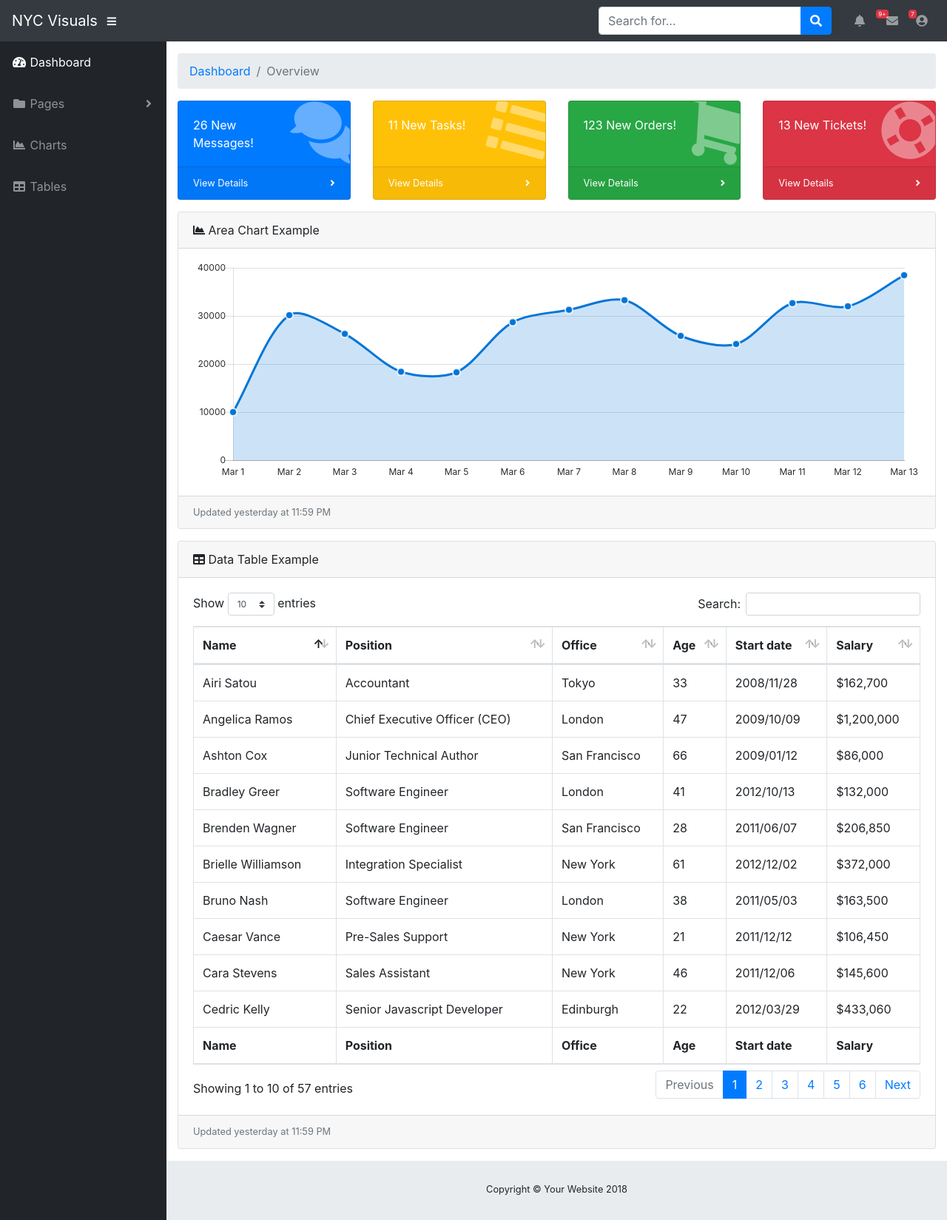
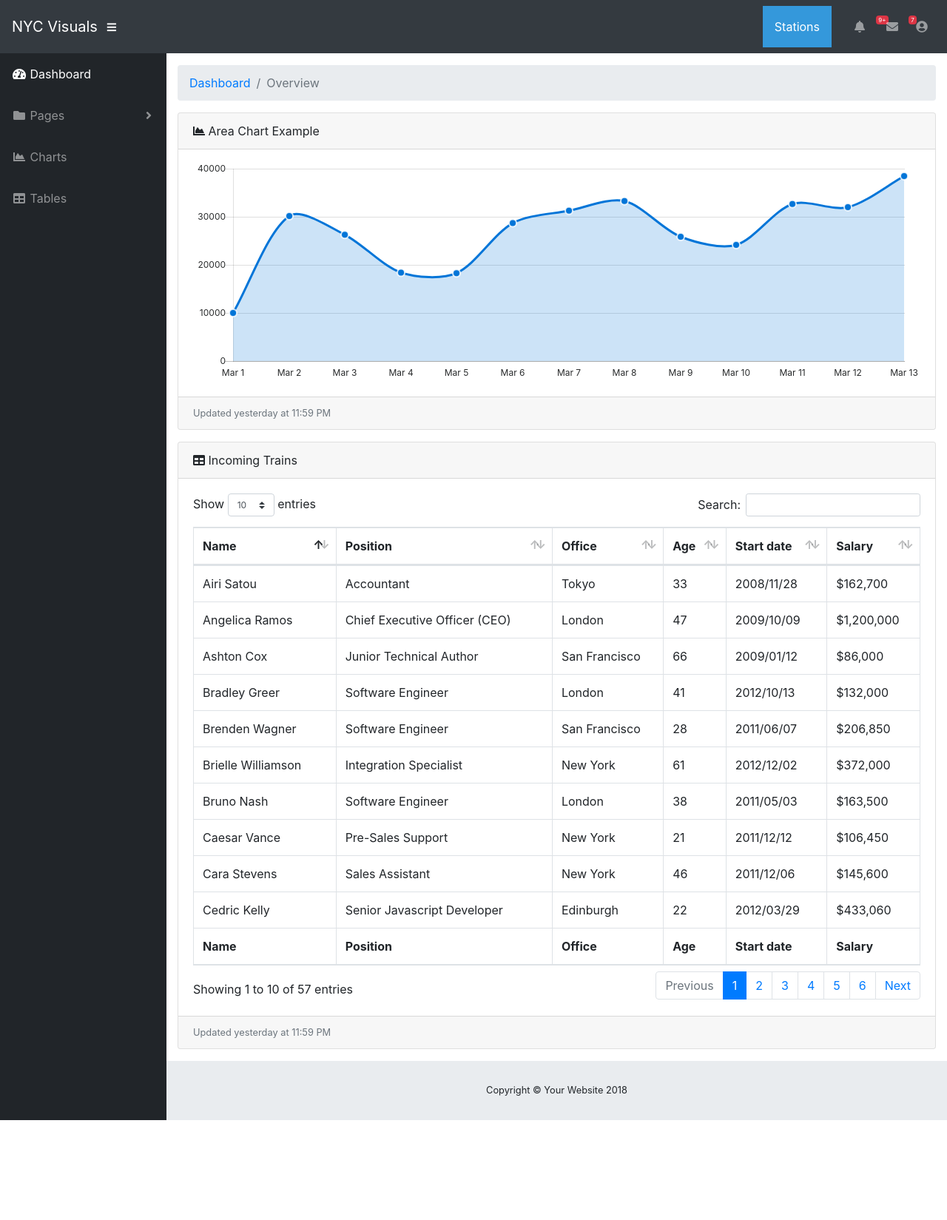
Before and after one commit to robjweiss/NYC-Subway-Visualizations, a Flask app: page / in a window 1280 px wide. Shown: the whole page at 74% size. After the commit the page ends 1514 px from the top, so only its background shows below. Run offline with Flask 2, Linux system fonts and the light colour scheme; parts of the project's set-up code (start-up, migrations or seed data) failed here and were passed over; some libraries are stand-ins or nearby versions.

Commit message:
Added station list dropdown to be utilized for turnstile data. and set up table to take in departure times.

```diff
--- a/app/__init__.py
+++ b/app/__init__.py
@@ -1,6 +1,7 @@
 from flask import Flask, render_template
 from config import app_config, Config, DevelopmentConfig
 from urllib.request import urlretrieve
+from app.controller import getStations
 import csv
 
 def create_app(config_name):
@@ -32,7 +33,7 @@ def create_app(config_name):
     # Routes
 	@app.route('/')
 	def index():
-		return render_template('index.html')
+		return render_template('index.html', stations=getStations())
 
 
 	return app
--- a/app/controller.py
+++ b/app/controller.py
@@ -1,9 +1,9 @@
 from google.transit import gtfs_realtime_pb2
-from proto import nyct_subway_pb2
+from app.proto import nyct_subway_pb2
 import requests
 import time
 from protobuf_to_dict import protobuf_to_dict
-import api_information
+from app import api_information
 import csv
 from haversine import haversine
 
@@ -23,36 +23,36 @@ dir = "N"
 station2 = "101"
 dir2 = "N"
 def getTimes(realtime_data,station,dir):
-	arrivalTimes = []
-	for choochoo in realtime_data:
-		if choochoo.get('trip_update', False):
-			trips = choochoo['trip_update']
-			#{'trip': {'trip_id': '126850_1..N03X007', 'start_date': '20181118', 'route_id': '1'}, 'stop_time_update': [{'arrival': {'time': 1542597102}, 'stop_id': '101N'}]}
-			#This is the format at this point, and all the information we have
-			for schedule in trips['stop_time_update']:
-				if schedule.get('stop_id') == (station+dir):
-					arrivalTimes.append(schedule['arrival']['time'])
-					#arrivalTime = time.strftime('%m/%d/%Y %I:%M%p', time.localtime(arrivalTime))
-	return arrivalTimes
+    arrivalTimes = []
+    for choochoo in realtime_data:
+        if choochoo.get('trip_update', False):
+            trips = choochoo['trip_update']
+            #{'trip': {'trip_id': '126850_1..N03X007', 'start_date': '20181118', 'route_id': '1'}, 'stop_time_update': [{'arrival': {'time': 1542597102}, 'stop_id': '101N'}]}
+            #This is the format at this point, and all the information we have
+            for schedule in trips['stop_time_update']:
+                if schedule.get('stop_id') == (station+dir):
+                    arrivalTimes.append(schedule['arrival']['time'])
+                    #arrivalTime = time.strftime('%m/%d/%Y %I:%M%p', time.localtime(arrivalTime))
+    return arrivalTimes
 
-with open('data/' + posted_id + '.csv', newline='') as csvfile:
-	info = list(csv.reader(csvfile, delimiter=','))
+with open('app/data/' + posted_id + '.csv', newline='') as csvfile:
+    info = list(csv.reader(csvfile, delimiter=','))
 base,basecoords = None,None
 stops = []
 longlat = []
 for row in info:
-	if row[1] == station:
-		base = row[3]
-		baseCoords = (float(row[8]), float(row[9]))
+    if row[1] == station:
+        base = row[3]
+        baseCoords = (float(row[8]), float(row[9]))
 for row in info:
-	if row[3] == base:
-		if dir == "S" and baseCoords[0] > float(row[8]):
-			stops.append(row[4])
-		elif dir == "N" and baseCoords[0] < float(row[8]):
-			stops.append(row[4])
+    if row[3] == base:
+        if dir == "S" and baseCoords[0] > float(row[8]):
+            stops.append(row[4])
+        elif dir == "N" and baseCoords[0] < float(row[8]):
+            stops.append(row[4])
 
-	if row[1] == station or row[1] == station2:
-		longlat.append((float(row[8]),float(row[9])))
+    if row[1] == station or row[1] == station2:
+        longlat.append((float(row[8]),float(row[9])))
 
 times1 = getTimes(realtime_data, station,dir)
 times2 = getTimes(realtime_data, station2, dir2)
@@ -60,10 +60,24 @@ setTime = times1[0]
 d = haversine(longlat[0], longlat[1], unit="mi")
 
 for times in times2:
-	t = (times-setTime)/(60**2)
-	if setTime < times and d/t <= 30:
-		print("You will arrive from your " + time.strftime('%m/%d/%Y %I:%M%p', time.localtime(setTime)) + " train at your destination at: " + time.strftime('%m/%d/%Y %I:%M%p', time.localtime(times)))
-		break
+    t = (times-setTime)/(60**2)
+    if setTime < times and d/t <= 30:
+        print("You will arrive from your " + time.strftime('%m/%d/%Y %I:%M%p', time.localtime(setTime)) + " train at your destination at: " + time.strftime('%m/%d/%Y %I:%M%p', time.localtime(times)))
+        break
 print(str(d) + " miles between stops")
 print("This train stops at: ")
 print(stops)
+
+def getStations():
+    stations = set()
+    with open('app/data/stations.csv', newline='') as csvfile:
+        info = list(csv.reader(csvfile, delimiter=','))
+
+    for row in info:
+        stations.add(row[5])
+
+    stations = list(stations)
+    return(sorted(stations))
+
+if __name__ == "__main__":
+    print(getStations())
--- /dev/null
+++ b/app/static/css/our.css
@@ -0,0 +1,81 @@
+#myInput {
+    background-image: url('/css/searchicon.png'); /* Add a search icon to input */
+    background-position: 10px 12px; /* Position the search icon */
+    background-repeat: no-repeat; /* Do not repeat the icon image */
+    width: 100%; /* Full-width */
+    font-size: 16px; /* Increase font-size */
+    padding: 12px 20px 12px 40px; /* Add some padding */
+    border: 1px solid #ddd; /* Add a grey border */
+    margin-bottom: 12px; /* Add some space below the input */
+}
+
+#myUL {
+    /* Remove default list styling */
+    list-style-type: none;
+    padding: 0;
+    margin: 0;
+    display: none !important;
+}
+
+#myUL li a {
+    border: 1px solid #ddd; /* Add a border to all links */
+    margin-top: -1px; /* Prevent double borders */
+    background-color: #f6f6f6; /* Grey background color */
+    padding: 12px; /* Add some padding */
+    text-decoration: none; /* Remove default text underline */
+    font-size: 18px; /* Increase the font-size */
+    color: black; /* Add a black text color */
+    display: none !important; /* Make it into a block element to fill the whole list */
+}
+
+#myUL li a:hover:not(.header) {
+    background-color: #eee; /* Add a hover effect to all links, except for headers */
+}
+
+/* Dropdown Button */
+.dropbtn {
+    background-color: #3498DB;
+    color: white;
+    padding: 16px;
+    font-size: 16px;
+    border: none;
+    cursor: pointer;
+}
+
+/* Dropdown button on hover & focus */
+.dropbtn:hover, .dropbtn:focus {
+    background-color: #2980B9;
+}
+
+/* The container <div> - needed to position the dropdown content */
+.dropdown {
+    position: relative;
+    display: inline-block !important;
+}
+
+/* Dropdown Content (Hidden by Default) */
+.dropdown-content {
+    display: none !important;
+    position: absolute !important;
+    background-color: #f1f1f1;
+    min-width: 160px;
+    box-shadow: 0px 8px 16px 0px rgba(0,0,0,0.2);
+    z-index: 1 !important;
+}
+
+/* Links inside the dropdown */
+.dropdown-content a {
+    color: black;
+    padding: 12px 16px !important;
+    text-decoration: none;
+    display: none !important;
+}
+
+/* Change color of dropdown links on hover */
+.dropdown-content a:hover {background-color: #ddd;}
+
+.dropdown:hover .dropdown-content {display: block;}
+
+.dropdown:hover .dropbtn {background-color: #3e8e41;}
+
+/* Show the dropdown menu (use JS to add this class to the .dropdown-content container when the user clicks on the dropdown button) */
--- a/app/templates/index.html
+++ b/app/templates/index.html
@@ -23,6 +23,9 @@
     <!-- Custom styles for this template-->
     <link rel='stylesheet' href="{{url_for('static', filename='css/sb-admin.css') }}" />
 
+     <!-- Custom styles for this template-->
+    <link rel='stylesheet' href="{{url_for('static', filename='css/our.css') }}" />
+
   </head>
 
   <body id="page-top">
@@ -37,14 +40,19 @@
 
       <!-- Navbar Search -->
       <form class="d-none d-md-inline-block form-inline ml-auto mr-0 mr-md-3 my-2 my-md-0">
-        <div class="input-group">
-          <input type="text" class="form-control" placeholder="Search for..." aria-label="Search" aria-describedby="basic-addon2">
-          <div class="input-group-append">
-            <button class="btn btn-primary" type="button">
-              <i class="fas fa-search"></i>
-            </button>
+        <div class="dropdown">
+          <button class="dropbtn">Stations</button>
+            <div class="dropdown-content">
+
+                <input type="text" id="myInput" onkeyup="myFunction()" placeholder="Search for names..">
+                <ul id="myUL">
+                {% for station in stations %}
+                  <li><a href="#"> {{ station }} </a></li>
+                  {% endfor %}
+                </ul>
+
+            </div>
           </div>
-        </div>
       </form>
 
       <!-- Navbar -->
@@ -138,74 +146,6 @@
             <li class="breadcrumb-item active">Overview</li>
           </ol>
 
-          <!-- Icon Cards-->
-          <div class="row">
-            <div class="col-xl-3 col-sm-6 mb-3">
-              <div class="card text-white bg-primary o-hidden h-100">
-                <div class="card-body">
-                  <div class="card-body-icon">
-                    <i class="fas fa-fw fa-comments"></i>
-                  </div>
-                  <div class="mr-5">26 New Messages!</div>
-                </div>
-                <a class="card-footer text-white clearfix small z-1" href="#">
-                  <span class="float-left">View Details</span>
-                  <span class="float-right">
-                    <i class="fas fa-angle-right"></i>
-                  </span>
-                </a>
-              </div>
-            </div>
-            <div class="col-xl-3 col-sm-6 mb-3">
-              <div class="card text-white bg-warning o-hidden h-100">
-                <div class="card-body">
-                  <div class="card-body-icon">
-                    <i class="fas fa-fw fa-list"></i>
-                  </div>
-                  <div class="mr-5">11 New Tasks!</div>
-                </div>
-                <a class="card-footer text-white clearfix small z-1" href="#">
-                  <span class="float-left">View Details</span>
-                  <span class="float-right">
-                    <i class="fas fa-angle-right"></i>
-                  </span>
-                </a>
-              </div>
-            </div>
-            <div class="col-xl-3 col-sm-6 mb-3">
-              <div class="card text-white bg-success o-hidden h-100">
-                <div class="card-body">
-                  <div class="card-body-icon">
-                    <i class="fas fa-fw fa-shopping-cart"></i>
-                  </div>
-                  <div class="mr-5">123 New Orders!</div>
-                </div>
-                <a class="card-footer text-white clearfix small z-1" href="#">
-                  <span class="float-left">View Details</span>
-                  <span class="float-right">
-                    <i class="fas fa-angle-right"></i>
-                  </span>
-                </a>
-              </div>
-            </div>
-            <div class="col-xl-3 col-sm-6 mb-3">
-              <div class="card text-white bg-danger o-hidden h-100">
-                <div class="card-body">
-                  <div class="card-body-icon">
-                    <i class="fas fa-fw fa-life-ring"></i>
-                  </div>
-                  <div class="mr-5">13 New Tickets!</div>
-                </div>
-                <a class="card-footer text-white clearfix small z-1" href="#">
-                  <span class="float-left">View Details</span>
-                  <span class="float-right">
-                    <i class="fas fa-angle-right"></i>
-                  </span>
-                </a>
-              </div>
-            </div>
-          </div>
-
           <!-- Area Chart Example-->
           <div class="card mb-3">
             <div class="card-header">
@@ -221,7 +161,7 @@
           <div class="card mb-3">
             <div class="card-header">
               <i class="fas fa-table"></i>
-              Data Table Example</div>
+              Incoming Trains</div>
             <div class="card-body">
               <div class="table-responsive">
                 <table class="table table-bordered" id="dataTable" width="100%" cellspacing="0">
@@ -751,6 +691,28 @@
       </div>
     </div>
 
+    <script>
+    function myFunction() {
+        // Declare variables
+        var input, filter, ul, li, a, i, txtValue;
+        input = document.getElementById('myInput');
+        filter = input.value.toUpperCase();
+        ul = document.getElementById("myUL");
+        li = ul.getElementsByTagName('li');
+
+        // Loop through all list items, and hide those who don't match the search query
+        for (i = 0; i < li.length; i++) {
+            a = li[i].getElementsByTagName("a")[0];
+            txtValue = a.textContent || a.innerText;
+            if (txtValue.toUpperCase().indexOf(filter) > -1) {
+                li[i].style.display = "";
+            } else {
+                li[i].style.display = "none";
+            }
+        }
+    }
+
+    </script>
     <!-- Bootstrap core JavaScript-->
     <script src="{{url_for('static', filename='vendor/bootstrap/js/bootstrap.bundle.min.js') }}"></script>
     <script src="{{url_for('static', filename='vendor/jquery/jquery.min.js') }}"></script>
```
Also changed, not shown: app/data/stations.csv (line endings or trailing spaces).
